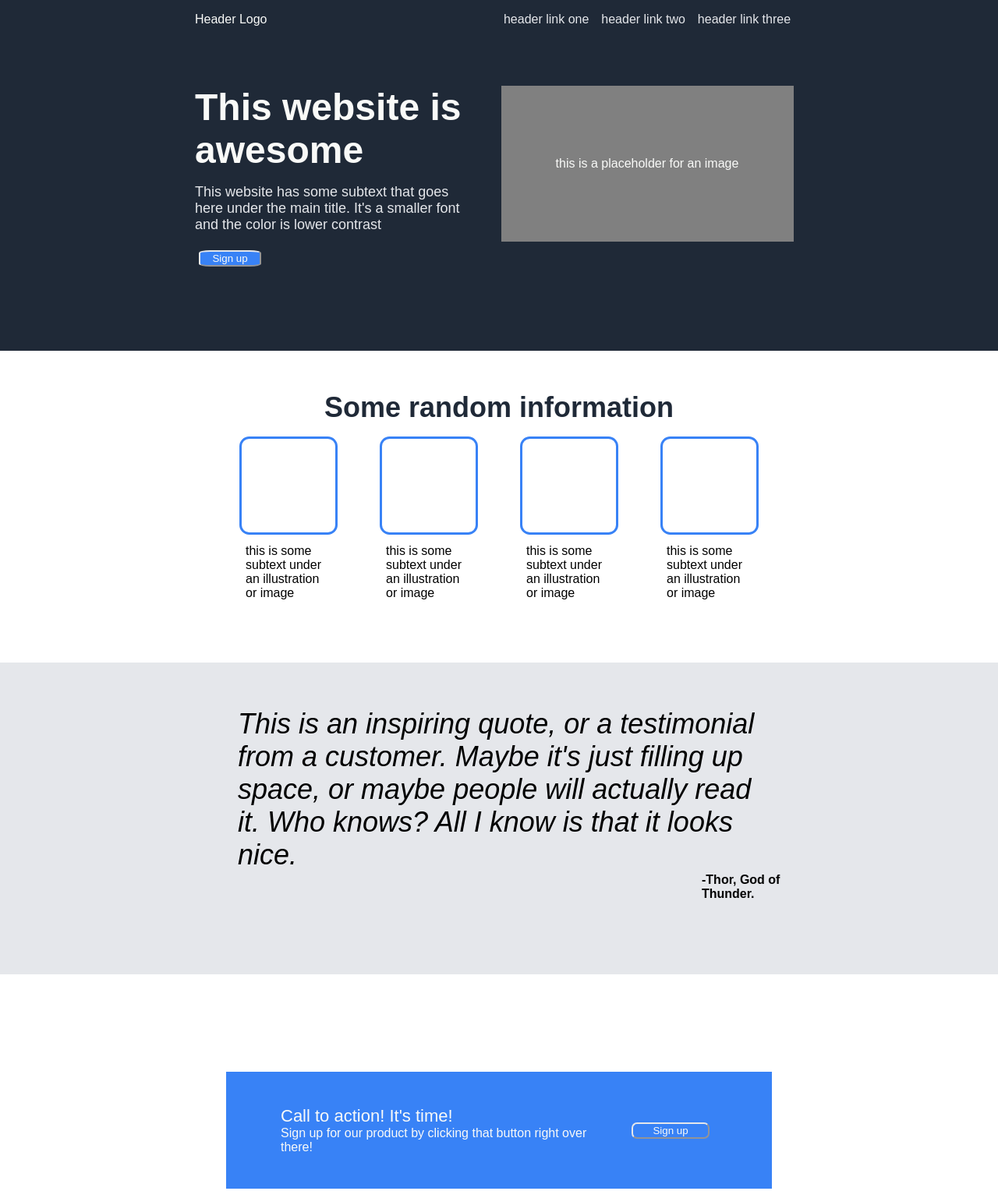
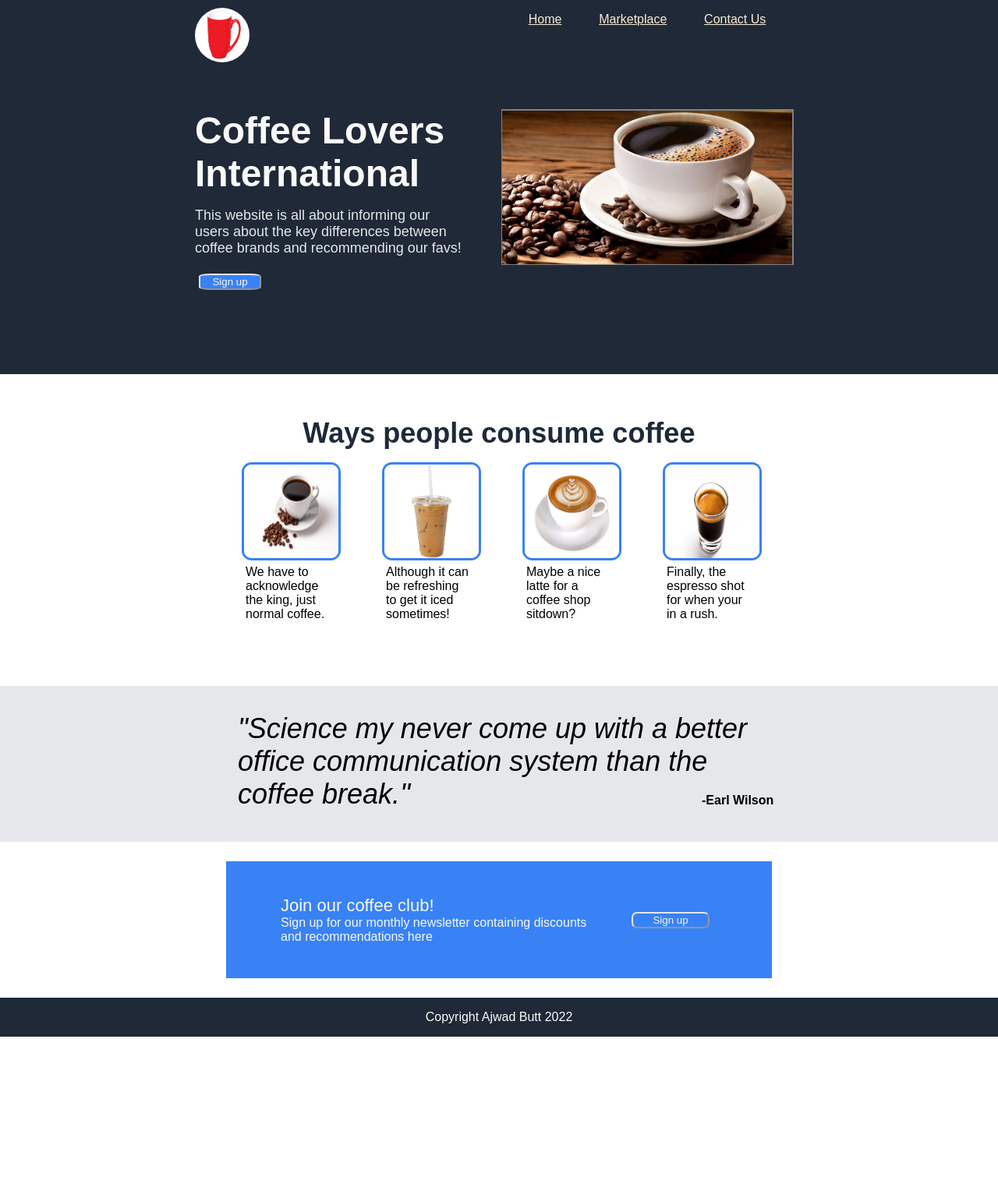
Before and after one commit to Ajwad30/Odin-Landing-Page, a plain HTML site: page index.html in a window 1280 px wide. Shown: the top 1528 px of the page at 78% size. After the commit the page ends 1330 px from the top, so only its background shows below. Drawn offline with Linux system fonts and the light colour scheme.

Commit message:
Add coffee website customization, fill out template.

```diff
--- a/index.html
+++ b/index.html
@@ -8,21 +8,21 @@
 
     <body>
         <header>
-            <p class="HL">Header Logo</p>
+            <img class="HL" src="img/logo.jpeg">
             <div class="HL1">
-                <p class="l1">header link one</p>
-                <p class="l2">header link two</p>
-                <p class="l3">header link three</p>
+                <a href="./index.html"><p class="l1">Home</p></a>
+                <a href="./index.html"><p class="l2">Marketplace</p></a>
+                <a href="./index.html"><p class="l3">Contact Us</p></a>
             </div>
         </header>
     <div class="Content">
         <div class="top">
             <div class="LeftSideTop">
                 <div class="HeroText">
-                    This website is awesome
+                    Coffee Lovers International
                 </div>
                 <div class="HeroSubText">
-                    This website has some subtext that goes here under the main title. It's a smaller font and the color is lower contrast
+                    This website is all about informing our users about the key differences between coffee brands and recommending our favs!
                 </div>
                 <button class="butt" type="button">
                     Sign up
@@ -31,55 +31,61 @@
 
             <div class="RightSideTop">
                 <div class="imgBox">
-                    this is a placeholder for an image
+                    <img class="coffee" src="./img/coffee.jpg">
                 </div>
             </div>
         </div>
 
         <div class="Second">
             <div class="SecondTitle">
-                Some random information
+                Ways people consume coffee
             </div>
             <div class ="SecondImgBox">
-                <div class="Box1"></div>
-                <div class="Box2"></div>
-                <div class="Box3"></div>
-                <div class="Box4"></div>
+                <div class="Box1">
+                    <img class="cof" src="./img/cof.jpeg">
+                </div>
+                <div class="Box2">
+                    <img class="iced" src="./img/iced.jpeg">
+                </div>
+                <div class="Box3">
+                    <img class="lat" src="./img/latte.jpeg">
+                </div>
+                <div class="Box4">
+                    <img class="esp" src="./img/esp.jpeg">
+                </div>
             </div>
             <div class="seconddesc">
                 <div class="B1Sub">
-                    this is some subtext under an illustration or image
+                    We have to acknowledge the king, just normal coffee.
                 </div>
                 <div class="B2Sub">
-                    this is some subtext under an illustration or image
+                    Although it can be refreshing to get it iced sometimes!
                 </div>
                 <div class="B3Sub">
-                    this is some subtext under an illustration or image
+                    Maybe a nice latte for a coffee shop sitdown?
                 </div>
                 <div class="B4Sub">
-                    this is some subtext under an illustration or image
+                    Finally, the espresso shot for when your in a rush.
                 </div>
             </div>
         </div>
 
         <div class="Third">
             <div class="ThirdText">
-                <p class="ThTe">This is an inspiring quote, or a testimonial from a customer. Maybe
-                    it's just filling up space, or maybe people will actually read it. Who knows?
-                    All I know is that it looks nice.
+                <p class="ThTe">"Science my never come up with a better office communication system than the coffee break."
                 </p>
             </div>
-            <div class="ThirdQuote">-Thor, God of Thunder.</div>
+            <div class="ThirdQuote">-Earl Wilson</div>
         </div>
 
         <div class="Fourth">
             <div class="FourthBox">
                 <div class="BLeft">
                     <div class="BTitle">
-                        Call to action! It's time!
+                        Join our coffee club!
                     </div>
                     <div class="BS">
-                        Sign up for our product by clicking that button right over there!
+                        Sign up for our monthly newsletter containing discounts and recommendations here
                     </div>
                 </div>
                 <div class="BRight">
--- a/styles.css
+++ b/styles.css
@@ -18,8 +18,11 @@ flex:auto;
 }
 
 .HL{
-    color:#F9FAF8;
+    border-radius:100%;
     margin-left:250px;
+    height:70px;
+    width:70px;
+    margin-top:10px;
 }
 
 .HL1{
@@ -97,6 +100,11 @@ flex:auto;
     color:#F9FAF8;
 }
 
+.coffee{
+    height:197px;
+    width:372px;
+}
+
 .Second{
     display:flex;
     min-height:400px;
@@ -130,6 +138,13 @@ flex:auto;
 .Box1{
     width:120px;
     height:120px;
+}
+
+.cof{
+    max-width:121px;
+    max-height:120px;
+    min-width:121px;
+    min-height:120px;
     border:3px solid #3882F6;
     border-radius:10%;
 }
@@ -137,6 +152,13 @@ flex:auto;
 .Box2{
     width:120px;
     height:120px;
+}
+
+.iced{
+    max-width:121px;
+    max-height:120px;
+    min-width:121px;
+    min-height:120px;
     border:3px solid #3882F6;
     border-radius:10%;
 }
@@ -144,6 +166,13 @@ flex:auto;
 .Box3{
     width:120px;
     height:120px;
+}
+
+.lat{
+    max-width:121px;
+    max-height:120px;
+    min-width:121px;
+    min-height:120px;
     border:3px solid #3882F6;
     border-radius:10%;
 }
@@ -151,6 +180,13 @@ flex:auto;
 .Box4{
     width:120px;
     height:120px;
+}
+
+.esp{
+    max-width:121px;
+    max-height:120px;
+    min-width:121px;
+    min-height:120px;
     border:3px solid #3882F6;
     border-radius:10%;
 }
@@ -188,8 +224,8 @@ flex:auto;
 
 .Third{
     display:flex;
-    min-height:400px;
-    max-height:400px;
+    min-height:200px;
+    max-height:200px;
     width:100%;
     align-items:center;
     flex:auto;
@@ -206,6 +242,7 @@ flex:auto;
     width:670px;
     display:flex;
     height:250px;
+    margin-top:-28px;
 }
 
 .ThTe{
@@ -226,8 +263,8 @@ flex:auto;
 
 .Fourth{
     display:flex;
-    min-height:400px;
-    max-height:400px;
+    min-height:200px;
+    max-height:200px;
     width:100%;
     align-items:center;
     flex:auto;
@@ -285,3 +322,27 @@ footer{
     flex:auto;
     color:#F9FAF8;
     }
+
+    a{
+        color:antiquewhite;
+    }
+
+    a:visited{
+        text-decoration: none;
+        color:antiquewhite;
+    }
+
+    a:hover{
+        text-decoration: none;
+        color:antiquewhite;
+    }
+
+    a:focus{
+        text-decoration: none;
+        color:antiquewhite;
+    }
+
+    a:hover, a:active{
+        text-decoration: none;
+        color:antiquewhite;
+    }
```
Also changed, not shown: img/cof.jpeg (added), img/coffee.jpg (added), img/esp.jpeg (added), img/iced.jpeg (added), img/latte.jpeg (added), img/logo.jpeg (added).
